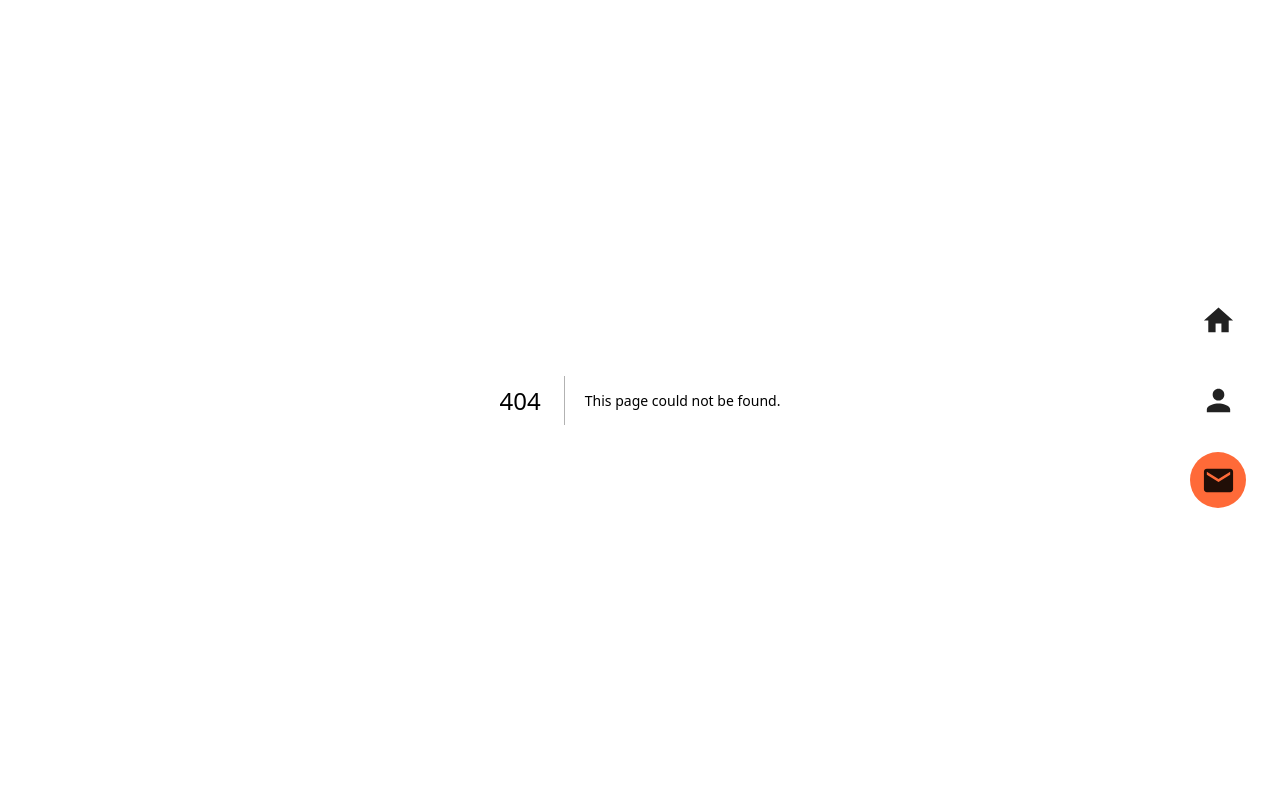
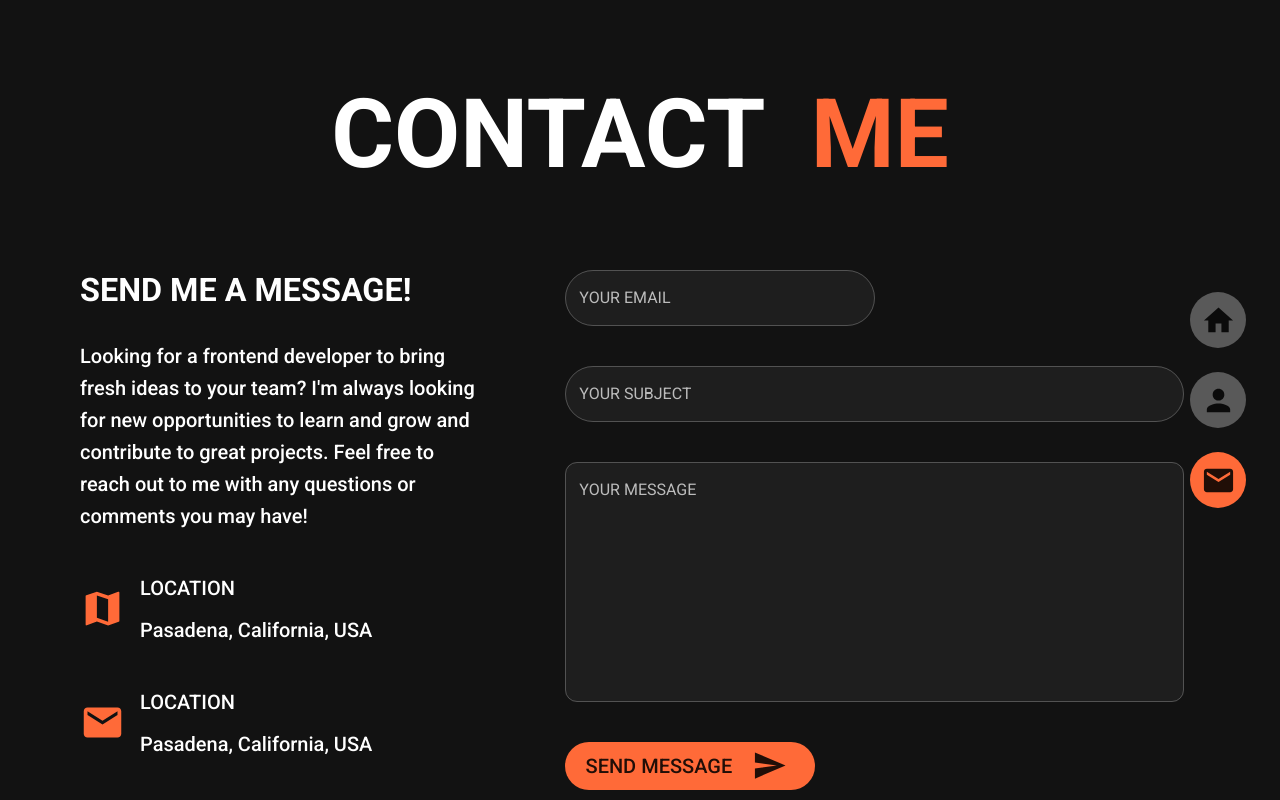
Before and after one commit to chrisowen2015/Resume-App, a Next.js app in the folder resume-app/: page /contact in a window 1280 px wide. Before the commit this address had no page. Built offline with nearby package versions, Linux system fonts and the light colour scheme.

Commit message:
Created Desktop Contact Page

```diff
--- /dev/null
+++ b/resume-app/src/app/contact/page.js
@@ -0,0 +1,31 @@
+
+import { Box } from '@mui/material';
+import MobileContact from '@/components/Contact/MobileContact';
+import Contact from '@/components/Contact/Contact';
+
+export default function Page() {
+    return (
+        <>
+            <Box sx={{
+                display: {
+                    xs: 'none',
+                    sm: 'none',
+                    md: 'block',
+                }
+            }}>
+                {/* The desktop layout to be displayed on medium and larger devices */}
+                <Contact />
+            </Box>
+            <Box sx={{
+                display: {
+                    xs: 'block',
+                    sm: 'block',
+                    md: 'none',
+                }
+            }}>
+                {/* The mobile layout to be displayed on smaller devices */}
+                <MobileContact />
+            </Box>
+        </>
+    )
+}
--- a/resume-app/src/components/Contact/Contact.tsx
+++ b/resume-app/src/components/Contact/Contact.tsx
@@ -1,13 +1,92 @@
-import { Box, Typography } from "@mui/material";
+import { Box, Button, Grid, Paper, TextField, Typography } from "@mui/material";
+import Spacer from "../shared/spacer";
+import ContactForm from "./ContactForm";
+import MapIcon from '@mui/icons-material/Map';
+import EmailIcon from '@mui/icons-material/Email';
+import { Mail } from "@mui/icons-material";
 
 export default function Contact() {
+
     return (
-        <>
-            <Box sx={{ display: 'flex', justifyContent: 'center', padding: '5em 10em 0 10em' }}>
-                <Typography variant="h1" align="center">
-                    Contact Me
-                </Typography>
+        <><Box sx={{ display: 'flex', justifyContent: 'center' }}>
+            <Box sx={{
+                width: {
+                    md: '100%',
+                    lg: '100%',
+                    xl: '80%',
+                }, padding: '3em 0em 0 0em'
+            }} >
+                <Spacer height={30} />
+
+                <Box sx={{ display: 'flex', justifyContent: 'center' }} >
+                    <Typography variant="h1" fontWeight={800}>
+                        CONTACT &nbsp;
+                    </Typography>
+                    <Typography color="primary" variant="h1" fontWeight={800} >
+                        ME
+                    </Typography>
+                </Box>
+
+                <Spacer height={80} />
+
+
+                <Grid container spacing={2} sx={{ width: '100%' }}>
+                    <Grid item md={12} lg={5}>
+                        <Box sx={{ margin: '0 2em 0 5em' }}>
+                            <Typography variant="h4" fontWeight={600} >
+                                SEND ME A MESSAGE!
+                            </Typography>
+
+                            <Spacer height={30} />
+
+                            <Typography variant="h6" sx={{}}>
+                                Looking for a frontend developer to bring fresh ideas to your team?
+                                I'm always looking for new opportunities to learn and grow and contribute to great projects.
+                                Feel free to reach out to me with any questions or comments you may have!
+                            </Typography>
+
+                            <Spacer height={40} />
+
+                            <Box sx={{ display: 'flex', alignItems: 'center' }}>
+                                <MapIcon color="primary" sx={{ marginRight: '15px', fontSize: 45 }} />
+                                <span>
+                                    <Typography variant="h6" sx={{ color: "" }}>
+                                        LOCATION
+                                    </Typography>
+
+                                    <Spacer height={10} />
+
+                                    <Typography variant="h6" sx={{}}>
+                                        Pasadena, California, USA
+                                    </Typography>
+                                </span>
+                            </Box>
+
+                            <Spacer height={40} />
+
+                            <Box sx={{ display: 'flex', alignItems: 'center' }}>
+                                <EmailIcon color="primary" sx={{ marginRight: '15px', fontSize: 45 }} />
+                                <span>
+                                    <Typography variant="h6" sx={{ color: "" }}>
+                                        LOCATION
+                                    </Typography>
+
+                                    <Spacer height={10} />
+
+                                    <Typography variant="h6" sx={{}}>
+                                        Pasadena, California, USA
+                                    </Typography>
+                                </span>
+                            </Box>
+                        </Box>
+                    </Grid>
+
+                    <Grid item md={12} lg={7}>
+                        <ContactForm />
+                    </Grid>
+                </Grid>
             </Box>
+        </Box>
         </>
     )
 }
--- /dev/null
+++ b/resume-app/src/components/Contact/ContactForm.tsx
@@ -0,0 +1,31 @@
+import { Box, Paper, TextField, Fab, Typography } from '@mui/material';
+import Spacer from '@/components/shared/spacer';
+import { Send } from '@mui/icons-material';
+
+
+export default function ContactForm() {
+    return (
+        <>
+            <Box sx={{ margin: '0 5em 0 2em' }}>
+                <TextField label="YOUR EMAIL" sx={{ width: '50%', borderRadius: 30 }} InputProps={{ sx: { borderRadius: 30 } }} component={Paper} />
+
+                <Spacer height={40} />
+
+                <TextField label="YOUR SUBJECT" sx={{ width: '100%', borderRadius: 30 }} InputProps={{ sx: { borderRadius: 30 } }} component={Paper} />
+
+                <Spacer height={40} />
+
+                <TextField label="YOUR MESSAGE" multiline rows={9} sx={{ width: '100%', borderRadius: 3 }} InputProps={{ sx: { borderRadius: 3 } }} component={Paper} />
+
+                <Spacer height={40} />
+
+                <Fab variant="extended" color="primary" sx={{  width: '250px' }}>
+                    <Typography variant="h6" fontWeight={500} sx={{ paddingRight: '10px' }} >
+                        Send Message &nbsp;
+                    </Typography>
+                    <Send fontSize="large" sx={{ mr: 1, postition: 'fixed', right: 0 }} />
+                </Fab>
+            </Box>
+        </>
+    )
+}
--- a/resume-app/src/components/Navigation/NavButtons.tsx
+++ b/resume-app/src/components/Navigation/NavButtons.tsx
@@ -33,7 +33,7 @@ export default function NavButtons() {
                     <Fab href="/about" sx={{ margin: 3, backgroundColor: (value == 1 ? theme.palette.primary.main : theme.palette.action.disabled) }}>
                         <Person fontSize="large" />
                     </Fab>
-                    <Fab href="/" sx={{ backgroundColor: (value == 2 ? theme.palette.primary.main : theme.palette.action.disabled) }}>
+                    <Fab href="/contact" sx={{ backgroundColor: (value == 2 ? theme.palette.primary.main : theme.palette.action.disabled) }}>
                         <Mail fontSize="large" />
                     </Fab>
                 </Box>
```
